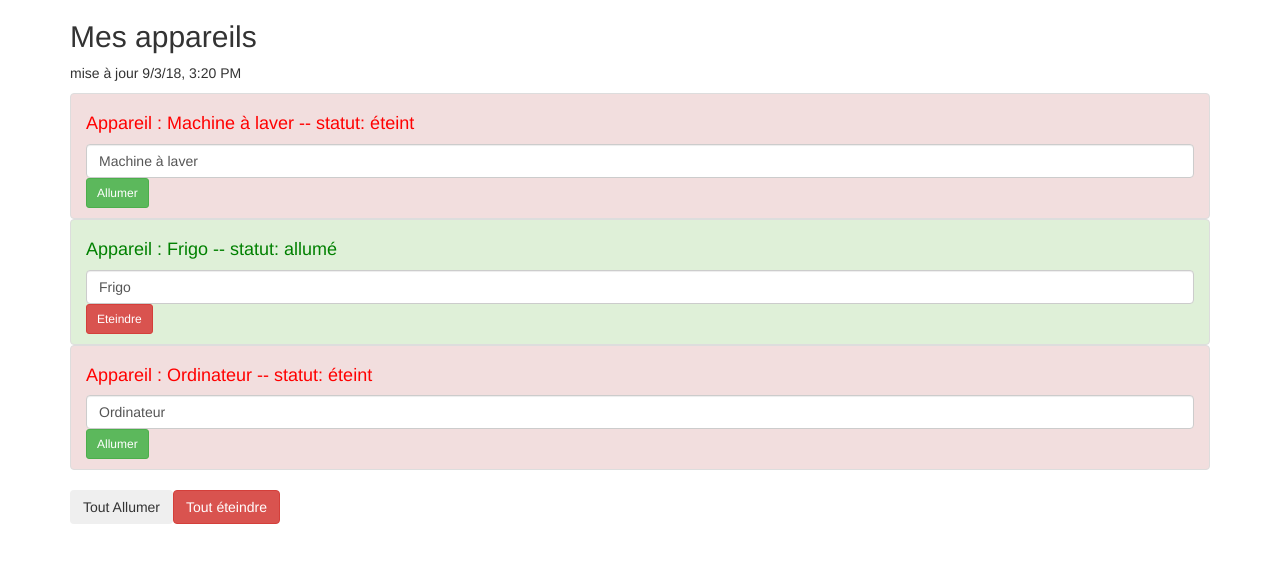
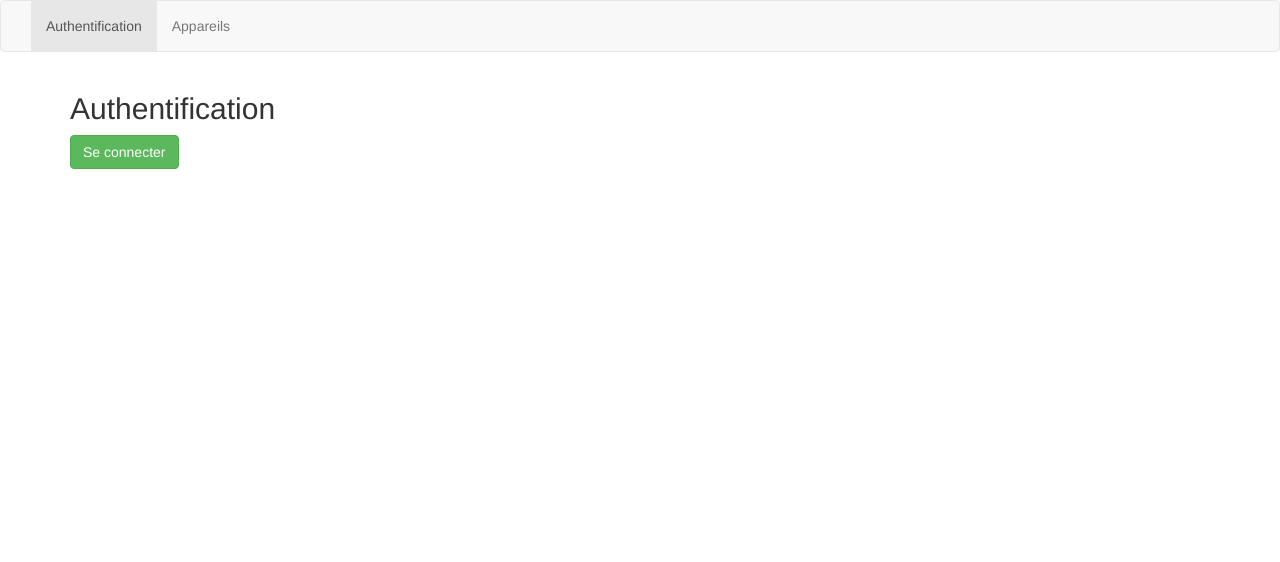
Before and after one commit to martinezGaetan/firstProjectAngular, an Angular app: page /auth in a window 1280 px wide. Shown: the top 562 px of the page. Built offline with nearby package versions, Linux system fonts and the light colour scheme.

Commit message:
Gérez la navigation avec le Routing - Naviguez avec le Router

```diff
--- a/src/app/app.component.html
+++ b/src/app/app.component.html
@@ -1,22 +1,19 @@
+
+<nav class="navbar navbar-default">
+  <div class="container-fluid">
+    <div class="navbar-collapse">
+      <ul class="nav navbar-nav">
+        <li routerLinkActive="active"><a routerLink="auth">Authentification</a></li>
+        <li routerLinkActive="active"><a routerLink="appareils">Appareils</a></li>
+      </ul>
+    </div>
+  </div>
+</nav>
 
 <div class="container">
-    <div class="row">
-      <div class="col-xs-12">
-        <h2>Mes appareils</h2>
-        <p>mise à jour {{ lastUpdate | async | date: 'short' }}</p>
-          <ul class="list-group">
-            <app-appareil *ngFor="let appareil of appareils; let i = index"
-                          [appareilName]="appareil.name"
-                          [appareilStatus]="appareil.status"
-                          [index]="i"></app-appareil>
-          </ul>
-          <button class="btn btn-succes"
-                  [disabled]="!isAuth"
-                  (click)="onAllumer()">Tout Allumer
-          </button>
-          <button class="btn btn-danger"
-                  [disabled]="!isAuth"
-                  (click)="onEteindre()">Tout éteindre</button>
-        </div>
-      </div>
+  <div class="row">
+    <div class="col-xs-12">
+      <router-outlet></router-outlet>
+    </div>
   </div>
+</div>
--- a/src/app/app.component.ts
+++ b/src/app/app.component.ts
@@ -7,39 +7,9 @@
   styleUrls: ['./app.component.css']
 })
 export class AppComponent implements OnInit {
-  isAuth = false;
-  appareils: any[];
 
-  lastUpdate = new Promise((resolve, reject) => {
-    const date = new Date();
-    setTimeout(
-      () => {
-        resolve(date);
-      }, 2000
-    );
-  });
-
-
-
-  constructor(private appareilService: AppareilService) {
-    setTimeout(
-      () => {
-        this.isAuth = true;
-      }, 4000
-    );
-  }
-  ngOnInit() {
-    this.appareils = this.appareilService.appareils;
-  }
-
-  onAllumer() {
-    this.appareilService.switchOnAll();
-  }
-  onEteindre() {
-    if(confirm('Etes-vous sûr de vouloir éteindre tous les appareils ?')) {
-      this.appareilService.switchOffAll();
-    } else {
-      return null;
+  constructor() {
     }
-  }
+    ngOnInit() {
+    }
 }
--- a/src/app/app.module.ts
+++ b/src/app/app.module.ts
@@ -6,20 +6,33 @@
 import { AppareilComponent } from './appareil/appareil.component';
 import { FormsModule } from '@angular/forms';
 import { AppareilService } from './services/appareil.service';
+import { AuthComponent } from './auth/auth.component';
+import { AppareilViewComponent } from './appareil-view/appareil-view.component';
+import { Routes, RouterModule } from '@angular/router';
+import { AuthService } from './services/auth.service';
 
+const appRoutes: Routes = [
+  { path: 'appareils', component: AppareilViewComponent },
+  { path: 'auth', component: AuthComponent },
+  { path: '', component: AppareilViewComponent }
+];
 
 @NgModule({
   declarations: [
     AppComponent,
     MonPremierComponent,
-    AppareilComponent
+    AppareilComponent,
+    AuthComponent,
+    AppareilViewComponent
   ],
   imports: [
     BrowserModule,
     FormsModule,
+    RouterModule.forRoot(appRoutes),
   ],
   providers: [
-    AppareilService
+    AppareilService,
+    AuthService,
   ],
   bootstrap: [AppComponent]
 })
--- /dev/null
+++ b/src/app/appareil-view/appareil-view.component.html
@@ -0,0 +1,15 @@
+<h2>Mes appareils</h2>
+<p>mise à jour {{ lastUpdate | async | date: 'short' }}</p>
+  <ul class="list-group">
+    <app-appareil *ngFor="let appareil of appareils; let i = index"
+                  [appareilName]="appareil.name"
+                  [appareilStatus]="appareil.status"
+                  [index]="i"></app-appareil>
+  </ul>
+  <button class="btn btn-succes"
+          [disabled]="!isAuth"
+          (click)="onAllumer()">Tout Allumer
+  </button>
+  <button class="btn btn-danger"
+          [disabled]="!isAuth"
+          (click)="onEteindre()">Tout éteindre</button>
--- /dev/null
+++ b/src/app/appareil-view/appareil-view.component.ts
@@ -0,0 +1,47 @@
+import { Component, OnInit } from '@angular/core';
+import { AppareilService } from '../services/appareil.service';
+
+@Component({
+  selector: 'app-appareil-view',
+  templateUrl: './appareil-view.component.html',
+  styleUrls: ['./appareil-view.component.css']
+})
+export class AppareilViewComponent implements OnInit {
+  isAuth: boolean = false;
+  appareils: any[];
+
+  lastUpdate = new Promise((resolve, reject) => {
+    const date = new Date();
+    setTimeout(
+      () => {
+        resolve(date);
+      }, 2000
+    );
+  });
+  constructor(private appareilService: AppareilService) {
+
+    setTimeout(
+      () => {
+        this.isAuth = true;
+      }, 4000
+    );
+
+  }
+  ngOnInit() {
+    this.appareils = this.appareilService.appareils;
+  }
+
+  onAllumer() {
+    this.appareilService.switchOnAll();
+  }
+  onEteindre() {
+    if(confirm('Etes-vous sûr de vouloir éteindre tous les appareils ?')) {
+      this.appareilService.switchOffAll();
+    } else {
+      return null;
+
+    }
+
+  }
+
+}
--- /dev/null
+++ b/src/app/auth/auth.component.html
@@ -0,0 +1,3 @@
+<h2>Authentification</h2>
+<button class="btn btn-success" *ngIf="!authStatus" (click)="onSignIn()">Se connecter</button>
+<button class="btn btn-danger" *ngIf="authStatus" (click)="onSignOut()">Se déconnecter</button>
--- /dev/null
+++ b/src/app/auth/auth.component.ts
@@ -0,0 +1,35 @@
+import { Component, OnInit } from '@angular/core';
+import { AuthService } from '../services/auth.service';
+import { Router } from '@angular/router';
+
+@Component({
+  selector: 'app-auth',
+  templateUrl: './auth.component.html',
+  styleUrls: ['./auth.component.css']
+})
+export class AuthComponent implements OnInit {
+
+  authStatus: boolean;
+
+  constructor(private authService: AuthService, private router: Router) { }
+
+  ngOnInit() {
+    this.authStatus = this.authService.isAuth;
+  }
+
+  onSignIn() {
+    this.authService.signIn().then(
+      () => {
+        console.log('Sign in successful!');
+        this.authStatus = this.authService.isAuth;
+        this.router.navigate(['appareils']);
+      }
+    );
+  }
+
+  onSignOut() {
+    this.authService.signOut();
+    this.authStatus = this.authService.isAuth;
+  }
+
+}
--- /dev/null
+++ b/src/app/services/auth.service.ts
@@ -0,0 +1,21 @@
+export class AuthService {
+
+    isAuth = false;
+
+    signIn() {
+      return new Promise(
+        (resolve, reject) => {
+          setTimeout(
+            () => {
+              this.isAuth = true;
+              resolve(true);
+            }, 2000
+          );
+        }
+      );
+    }
+
+    signOut() {
+      this.isAuth = false;
+    }
+  }
```
Also changed, not shown: src/app/appareil-view/appareil-view.component.css (added), src/app/auth/auth.component.css (added), 2 other files (tests, documents, lock files or other folders).
